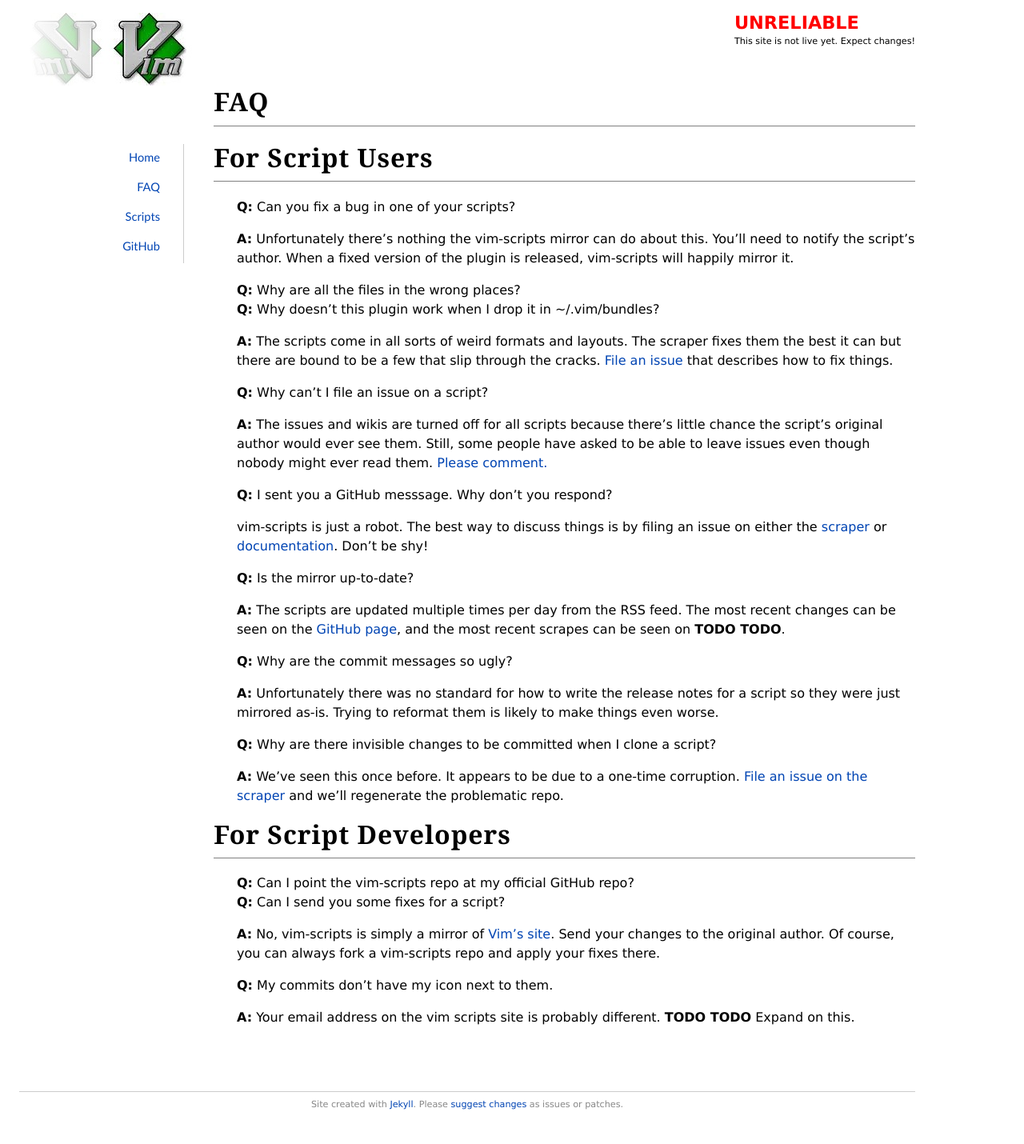
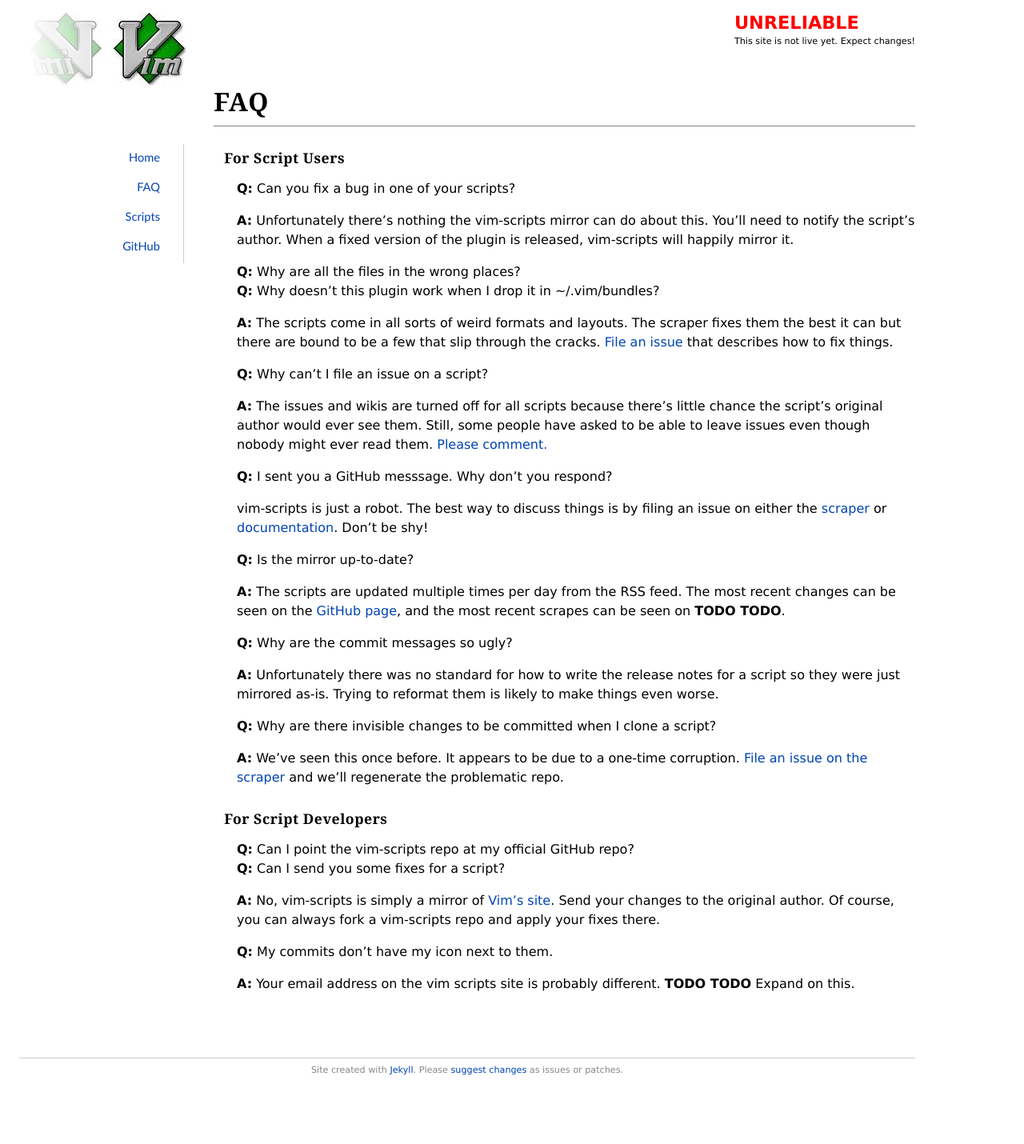
Before and after one commit to vim-scraper/vim-scraper.github.com, a Jekyll site: the page built from faq.markdown, in a window 1280 px wide. Shown: the whole page at 80% size. Built offline with Jekyll 4.4.1, drawn with Linux system fonts in a browser that asks for light colours; after the commit the page ends 1387 px from its top, so only the background shows below that.

Commit message:
Use h3 headers

```diff
--- a/faq.markdown
+++ b/faq.markdown
@@ -4,8 +4,7 @@
 ---
 
 
-For Script Users
-================
+### For Script Users
 
 **Q:** Can you fix a bug in one of your scripts?
 
@@ -66,8 +65,7 @@
 and we'll regenerate the problematic repo.
 
 
-For Script Developers
-=====================
+### For Script Developers
 
 **Q:** Can I point the vim-scripts repo at my official GitHub repo?<br/>
 **Q:** Can I send you some fixes for a script?
```
